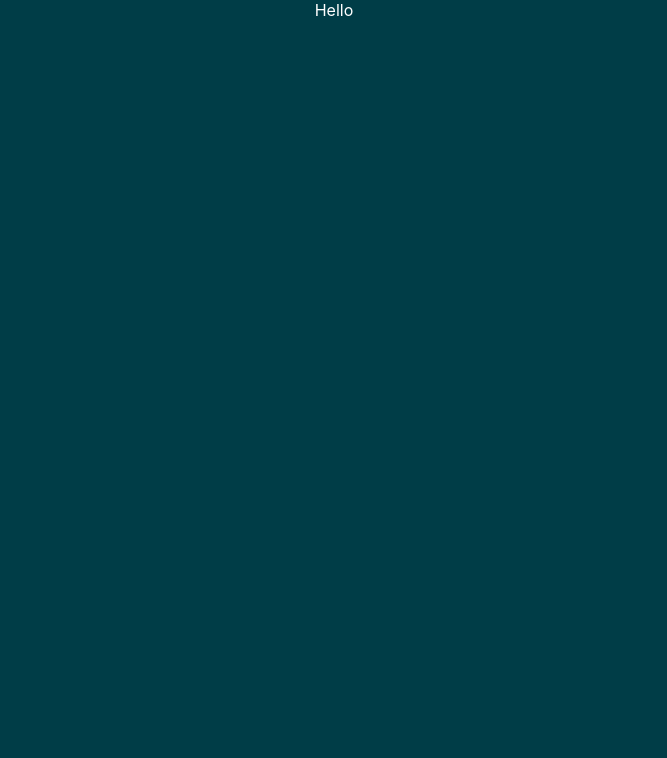
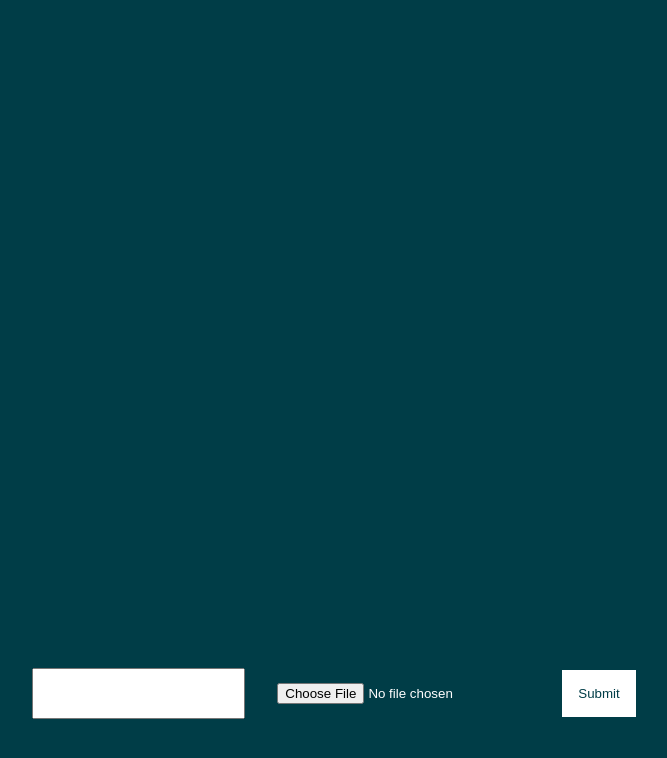
Before and after one commit to RajeshwarReddyKolimi/ChatApplication, a React (Create React App) app in the folder frontend/: page /1/1 in a window 1280 px wide. Shown: the top 758 px of the page, without its empty margins (306-973 px from the left). Built offline with nearby package versions, Linux system fonts and the light colour scheme.

Commit message:
Initial commit

```diff
--- a/frontend/src/App.js
+++ b/frontend/src/App.js
@@ -6,14 +6,14 @@ import Chat from "./Components/Chat";
 function App() {
     return (
         <div className="App">
-            Hello
-            {/* <BrowserRouter>
+            {/* Hello */}
+            <BrowserRouter>
                 <Routes>
                     <Route index element={<Dashboard />} />
                     <Route path="/dashboard" element={<Dashboard />} />
                     <Route path="/:username/:friend" element={<Chat />} />
                 </Routes>
-            </BrowserRouter> */}
+            </BrowserRouter>
         </div>
     );
 }
```
Also changed, not shown: 1 other file (tests, documents, lock files or other folders).
